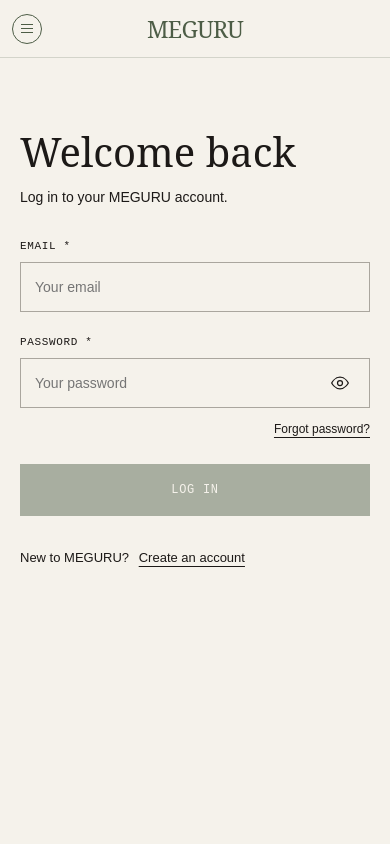
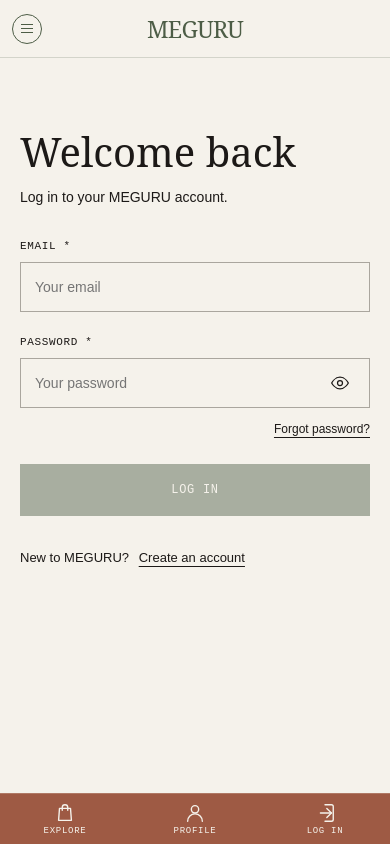
Before and after one commit to saadondaniella/meguru, an Angular app: page /login in a window 390 px wide. Built offline with nearby package versions, Linux system fonts and the light colour scheme.

Commit message:
feat: add mobile bottom navigation

```diff
--- a/src/app/components/navbar/navbar.css
+++ b/src/app/components/navbar/navbar.css
@@ -53,6 +53,13 @@
   font-size: 24px;
   text-decoration: none;
   white-space: nowrap;
+}
+
+/* MOBILE BOTTOM NAVIGATION */
+/* Hidden on desktop */
+
+.mobile-bottom-nav {
+  display: none;
 }
 
 /* BACKDROP */
@@ -172,8 +179,10 @@
 .menu-close:focus-visible,
 .sidebar-logo:focus-visible,
 .menu-links a:focus-visible,
-.menu-links button:focus-visible {
-  outline: 2px solid var(--rust);
+.menu-links button:focus-visible,
+.mobile-bottom-nav a:focus-visible,
+.mobile-bottom-nav button:focus-visible {
+  outline: 2px solid var(--green);
   outline-offset: 3px;
 }
 
@@ -234,7 +243,7 @@
   content: '!';
 }
 
-/* Enter animation */
+/* TOAST ANIMATIONS */
 
 @keyframes toast-enter {
   from {
@@ -247,8 +256,6 @@
     transform: translateY(0);
   }
 }
-
-/* Exit animation */
 
 .toast-leaving {
   animation: toast-exit 0.35s ease-in forwards;
@@ -266,37 +273,16 @@
   }
 }
 
-/* Mobile */
-
-@media (max-width: 600px) {
-  .success-message,
-  .error-message {
-    top: 16px;
-    right: 16px;
-    left: 76px;
-    max-width: none;
-    padding: 16px 18px;
-    font-size: 10px;
-  }
-}
-
-/* Reduced motion */
-
-@media (prefers-reduced-motion: reduce) {
-  .success-message,
-  .error-message,
-  .toast-leaving {
-    animation: none;
-  }
-}
-
-/* MOBILE HEADER */
+/* MOBILE HEADER AND BOTTOM NAVIGATION */
 
 @media (max-width: 600px) {
   :host {
     --sidebar-width: 0px;
     --mobile-header-height: 58px;
+    --mobile-bottom-height: 50px;
   }
+
+  /* MOBILE HEADER */
 
   .sidebar {
     width: 100%;
@@ -338,8 +324,105 @@
     letter-spacing: -0.03em;
   }
 
+  /* MOBILE BOTTOM NAV */
+
+  .mobile-bottom-nav {
+    position: fixed;
+    bottom: 0;
+    left: 0;
+    right: 0;
+    z-index: 1000;
+    display: grid;
+    grid-template-columns: repeat(3, minmax(0, 1fr));
+    align-items: stretch;
+    min-height: var(--mobile-bottom-height);
+    padding-bottom: env(safe-area-inset-bottom, 0px);
+    box-sizing: border-box;
+    background: var(--rust);
+    border-top: 1px solid rgba(245, 242, 235, 0.2);
+  }
+
+  .mobile-bottom-nav a,
+  .mobile-bottom-nav button {
+    display: flex;
+    flex-direction: column;
+    align-items: center;
+    justify-content: center;
+    gap: 2px;
+    min-width: 0;
+    min-height: var(--mobile-bottom-height);
+    padding: 6px 4px;
+    box-sizing: border-box;
+    border: none;
+    border-radius: 0;
+    background: transparent;
+    color: var(--cream);
+    font-family: 'JetBrains Mono', monospace;
+    font-size: 9px;
+    font-weight: 400;
+    letter-spacing: 0.08em;
+    line-height: 1.2;
+    text-align: center;
+    text-decoration: none;
+    cursor: pointer;
+    -webkit-tap-highlight-color: transparent;
+    transition: background 0.2s ease;
+  }
+
+  .mobile-bottom-nav svg {
+    width: 22px;
+    height: 22px;
+    flex-shrink: 0;
+  }
+
+  .mobile-bottom-nav a:active,
+  .mobile-bottom-nav button:active {
+    background: rgba(28, 25, 23, 0.12);
+  }
+
+  .mobile-bottom-nav button:disabled {
+    opacity: 0.5;
+    cursor: not-allowed;
+  }
+
+  .mobile-bottom-nav a:focus-visible,
+  .mobile-bottom-nav button:focus-visible {
+    outline: 2px solid var(--cream);
+    outline-offset: -5px;
+  }
+
+  /* EXPANDED MENU */
+
   .menu-panel {
     width: min(88vw, 360px);
     padding: 24px;
   }
+
+  /* TOASTS */
+
+  .success-message,
+  .error-message {
+    top: calc(var(--mobile-header-height) + 12px);
+    right: 16px;
+    left: 16px;
+    max-width: none;
+    padding: 16px 18px;
+    font-size: 10px;
+  }
 }
+
+/* REDUCED MOTION */
+
+@media (prefers-reduced-motion: reduce) {
+  .success-message,
+  .error-message,
+  .toast-leaving {
+    animation: none;
+  }
+
+  .menu-panel,
+  .mobile-bottom-nav a,
+  .mobile-bottom-nav button {
+    transition: none;
+  }
+}
--- a/src/app/components/navbar/navbar.html
+++ b/src/app/components/navbar/navbar.html
@@ -15,6 +15,80 @@
   </button>
 
   <a routerLink="/" class="sidebar-logo" (click)="closeMenu()"> MEGURU </a>
+</nav>
+
+<!-- MOBILE BOTTOM NAVIGATION -->
+<nav class="mobile-bottom-nav" aria-label="Mobile navigation">
+  <!-- EXPLORE -->
+  <a routerLink="/marketplace" (click)="closeMenu()" aria-label="Explore marketplace">
+    <svg
+      viewBox="0 0 24 24"
+      fill="none"
+      stroke="currentColor"
+      stroke-width="1.5"
+      stroke-linecap="round"
+      stroke-linejoin="round"
+      aria-hidden="true"
+    >
+      <path d="M6 7h12l1 13H5L6 7Z" />
+      <path d="M9 9V6a3 3 0 0 1 6 0v3" />
+    </svg>
+    <span>EXPLORE</span>
+  </a>
+
+  <!-- PROFILE -->
+  <button type="button" (click)="goToMyProfile()" aria-label="My profile">
+    <svg
+      viewBox="0 0 24 24"
+      fill="none"
+      stroke="currentColor"
+      stroke-width="1.5"
+      stroke-linecap="round"
+      stroke-linejoin="round"
+      aria-hidden="true"
+    >
+      <circle cx="12" cy="8" r="4" />
+      <path d="M4 21a8 8 0 0 1 16 0" />
+    </svg>
+    <span>PROFILE</span>
+  </button>
+
+  <!-- LOG OUT / LOG IN -->
+  @if (isLoggedIn()) {
+    <button type="button" (click)="onLogout()" [disabled]="isLoggingOut()" aria-label="Log out">
+      <svg
+        viewBox="0 0 24 24"
+        fill="none"
+        stroke="currentColor"
+        stroke-width="1.5"
+        stroke-linecap="round"
+        stroke-linejoin="round"
+        aria-hidden="true"
+      >
+        <path d="M10 17l5-5-5-5" />
+        <path d="M15 12H3" />
+        <path d="M12 3h7a2 2 0 0 1 2 2v14a2 2 0 0 1-2 2h-7" />
+      </svg>
+      <span>{{ isLoggingOut() ? 'WAIT...' : 'LOG OUT' }}</span>
+    </button>
+  } @else {
+    <a routerLink="/login" (click)="closeMenu(); clearLogoutMessage()" aria-label="Log in">
+      <svg
+        viewBox="0 0 24 24"
+        fill="none"
+        stroke="currentColor"
+        stroke-width="1.5"
+        stroke-linecap="round"
+        stroke-linejoin="round"
+        aria-hidden="true"
+      >
+        <path d="M14 17l5-5-5-5" />
+        <path d="M19 12H7" />
+        <path d="M12 3h7a2 2 0 0 1 2 2v14a2 2 0 0 1-2 2h-7" />
+      </svg>
+      <span>LOG IN</span>
+    </a>
+  }
 </nav>
 
 <!-- BACKDROP -->
@@ -72,17 +146,18 @@
   </div>
 
   <div class="menu-panel-footer">
-    <!-- <span>PRE-LOVED CLOTHING / KEEP IT MOVING</span> -->
     <span>© MEGURU</span>
   </div>
 </aside>
 
+<!-- LOGOUT ERROR TOAST -->
 @if (logoutError()) {
   <p class="error-message" [class.toast-leaving]="isToastLeaving()" role="alert">
     {{ logoutError() }}
   </p>
 }
 
+<!-- LOGOUT SUCCESS TOAST -->
 @if (logoutSuccess()) {
   <p class="success-message" [class.toast-leaving]="isToastLeaving()" role="status">
     {{ logoutSuccess() }}
--- a/src/styles.css
+++ b/src/styles.css
@@ -51,5 +51,6 @@
 @media (max-width: 600px) {
   main {
     padding-top: 82px;
+    padding-bottom: calc(82px + env(safe-area-inset-bottom, 0px));
   }
 }
```
